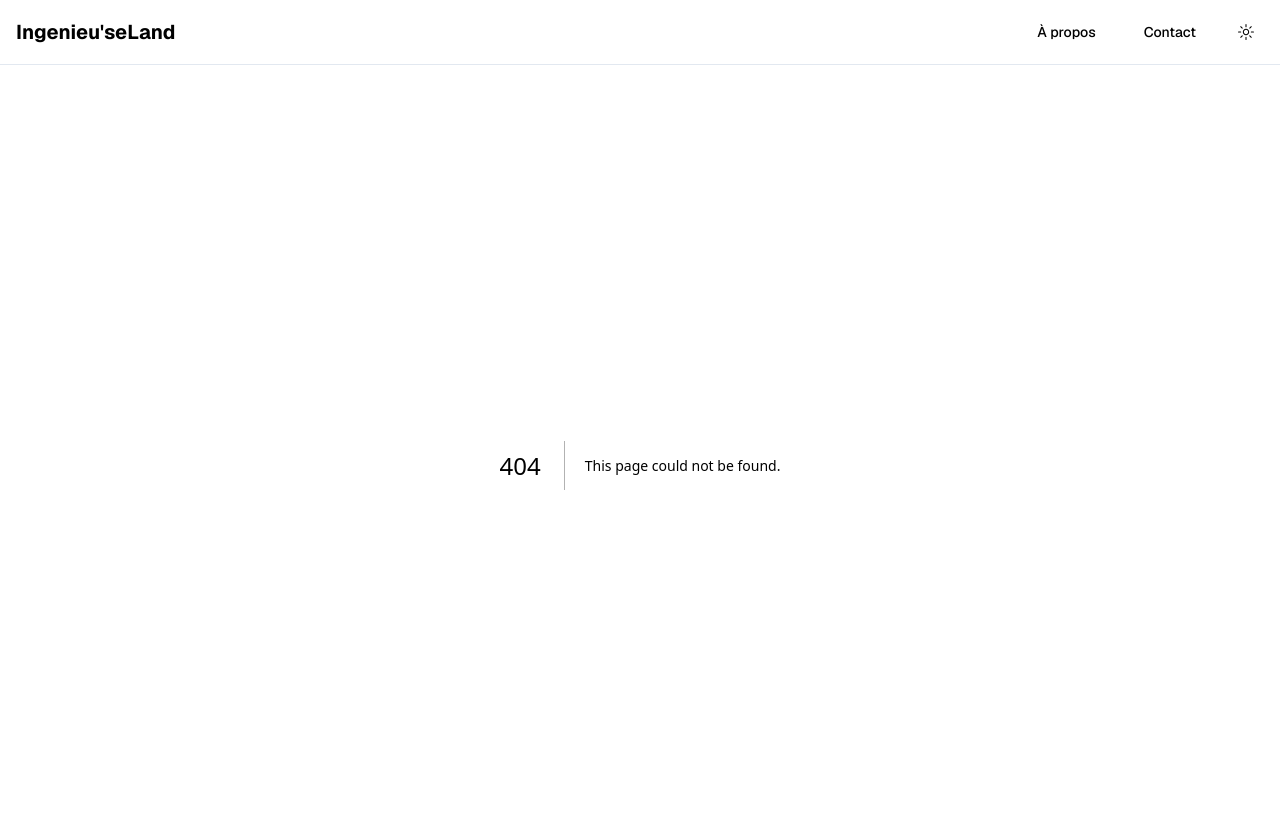
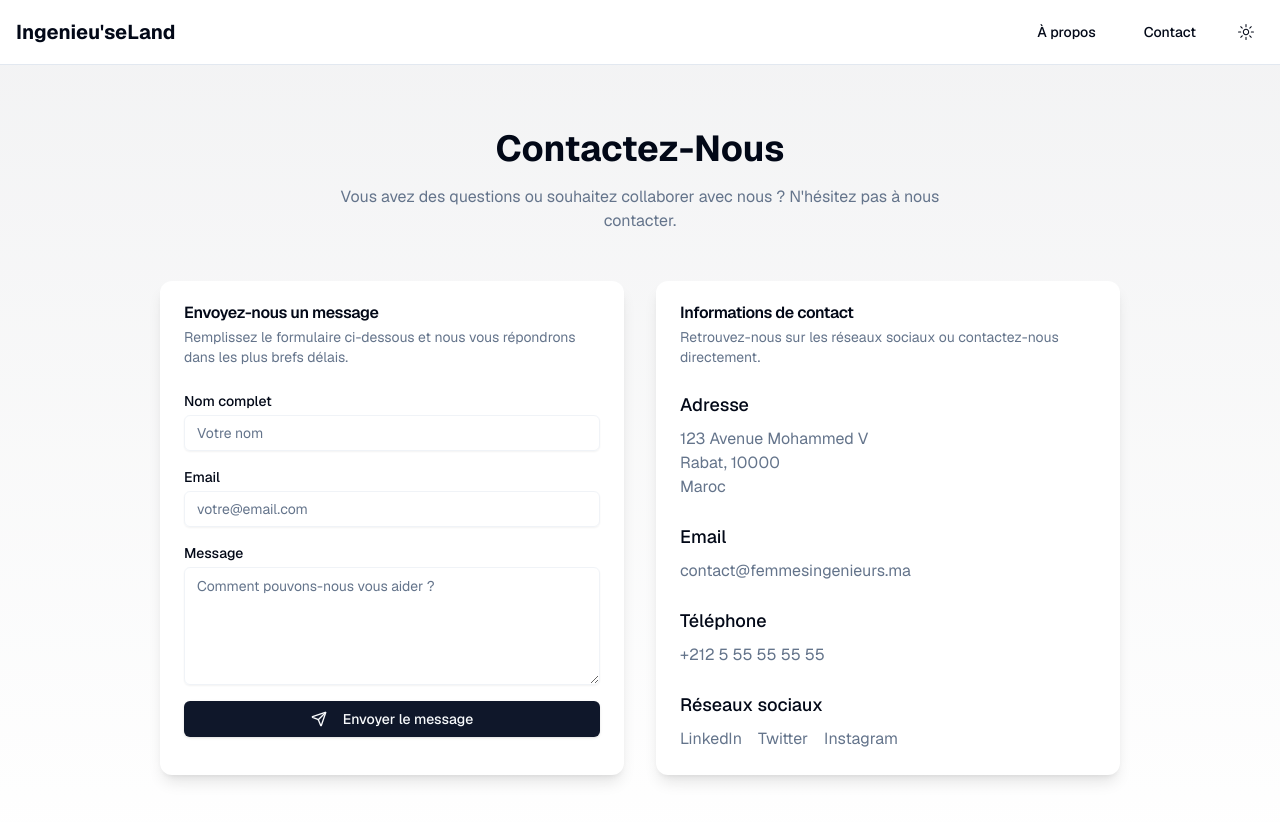
Before and after one commit to akramlam/women, a Next.js app: page /contact in a window 1280 px wide. Before the commit this address had no page. Shown: the top 822 px of the page. Built offline with nearby package versions, Linux system fonts and the light colour scheme.

Commit message:
I apolog

```diff
--- /dev/null
+++ b/src/app/contact/page.tsx
@@ -0,0 +1,216 @@
+"use client"
+
+import { useState } from "react"
+import { Button } from "@/components/ui/button"
+import { Card, CardContent, CardDescription, CardHeader, CardTitle } from "@/components/ui/card"
+import { Input } from "@/components/ui/input"
+import { Textarea } from "@/components/ui/textarea"
+import { useToast } from "@/hooks/use-toast"
+import { Send, Loader2, CheckCircle } from "lucide-react"
+
+export default function ContactPage() {
+  const { toast } = useToast()
+  const [isSubmitting, setIsSubmitting] = useState(false)
+  const [isSuccess, setIsSuccess] = useState(false)
+  const [formData, setFormData] = useState({
+    name: "",
+    email: "",
+    message: "",
+  })
+
+  const handleChange = (e: React.ChangeEvent<HTMLInputElement | HTMLTextAreaElement>) => {
+    const { name, value } = e.target
+    setFormData((prev) => ({ ...prev, [name]: value }))
+  }
+
+  const handleSubmit = async (e: React.FormEvent) => {
+    e.preventDefault()
+    setIsSubmitting(true)
+    setIsSuccess(false)
+
+    try {
+      const response = await fetch("/api/send-email", {
+        method: "POST",
+        headers: {
+          "Content-Type": "application/json",
+        },
+        body: JSON.stringify(formData),
+      })
+
+      const data = await response.json()
+
+      if (response.ok) {
+        // Show success toast
+        toast({
+          title: "Message envoyé !",
+          description: "Nous vous répondrons dans les plus brefs délais.",
+          variant: "default",
+          duration: 5000,
+        })
+
+        // Set success state for UI feedback
+        setIsSuccess(true)
+
+        // Reset form
+        setFormData({ name: "", email: "", message: "" })
+
+        // Reset success state after 3 seconds
+        setTimeout(() => {
+          setIsSuccess(false)
+        }, 3000)
+      } else {
+        toast({
+          title: "Erreur",
+          description: data.error || "Une erreur est survenue. Veuillez réessayer.",
+          variant: "destructive",
+          duration: 5000,
+        })
+      }
+    } catch (error) {
+      console.error("Erreur lors de l'envoi du message:", error);
+      toast({
+        title: "Erreur de connexion",
+        description: "Impossible de se connecter au serveur. Veuillez vérifier votre connexion internet.",
+        variant: "destructive",
+        duration: 5000,
+      })
+    } finally {
+      setIsSubmitting(false)
+    }
+  }
+
+  return (
+    <div className="min-h-screen bg-gradient-to-b from-primary/5 to-background py-16 px-4">
+      <div className="container mx-auto max-w-5xl">
+        <div className="text-center mb-12">
+          <h1 className="text-4xl font-bold mb-4">Contactez-Nous</h1>
+          <p className="text-muted-foreground max-w-2xl mx-auto">
+            Vous avez des questions ou souhaitez collaborer avec nous ? N&apos;hésitez pas à nous contacter.
+          </p>
+        </div>
+
+        <div className="grid grid-cols-1 md:grid-cols-2 gap-8">
+          <Card className="border-0 shadow-lg">
+            <CardHeader>
+              <CardTitle>Envoyez-nous un message</CardTitle>
+              <CardDescription>
+                Remplissez le formulaire ci-dessous et nous vous répondrons dans les plus brefs délais.
+              </CardDescription>
+            </CardHeader>
+            <CardContent>
+              <form onSubmit={handleSubmit} className="space-y-4">
+                <div>
+                  <label htmlFor="name" className="block text-sm font-medium mb-1">
+                    Nom complet
+                  </label>
+                  <Input
+                    id="name"
+                    name="name"
+                    value={formData.name}
+                    onChange={handleChange}
+                    placeholder="Votre nom"
+                    required
+                    className="border-input/50 focus:border-primary"
+                  />
+                </div>
+                <div>
+                  <label htmlFor="email" className="block text-sm font-medium mb-1">
+                    Email
+                  </label>
+                  <Input
+                    id="email"
+                    name="email"
+                    type="email"
+                    value={formData.email}
+                    onChange={handleChange}
+                    placeholder="votre@email.com"
+                    required
+                    className="border-input/50 focus:border-primary"
+                  />
+                </div>
+                <div>
+                  <label htmlFor="message" className="block text-sm font-medium mb-1">
+                    Message
+                  </label>
+                  <Textarea
+                    id="message"
+                    name="message"
+                    value={formData.message}
+                    onChange={handleChange}
+                    placeholder="Comment pouvons-nous vous aider ?"
+                    rows={5}
+                    required
+                    className="border-input/50 focus:border-primary"
+                  />
+                </div>
+                <Button
+                  type="submit"
+                  className={`w-full transition-all ${isSuccess ? 'bg-green-600 hover:bg-green-700' : ''}`}
+                  disabled={isSubmitting}
+                >
+                  {isSubmitting ? (
+                    <>
+                      <Loader2 className="mr-2 h-4 w-4 animate-spin" />
+                      Envoi en cours...
+                    </>
+                  ) : isSuccess ? (
+                    <>
+                      <CheckCircle className="mr-2 h-4 w-4" />
+                      Message envoyé !
+                    </>
+                  ) : (
+                    <>
+                      <Send className="mr-2 h-4 w-4" />
+                      Envoyer le message
+                    </>
+                  )}
+                </Button>
+              </form>
+            </CardContent>
+          </Card>
+
+          <Card className="border-0 shadow-lg">
+            <CardHeader>
+              <CardTitle>Informations de contact</CardTitle>
+              <CardDescription>
+                Retrouvez-nous sur les réseaux sociaux ou contactez-nous directement.
+              </CardDescription>
+            </CardHeader>
+            <CardContent className="space-y-6">
+              <div>
+                <h3 className="font-medium text-lg mb-2">Adresse</h3>
+                <p className="text-muted-foreground">
+                  123 Avenue Mohammed V<br />
+                  Rabat, 10000<br />
+                  Maroc
+                </p>
+              </div>
+              <div>
+                <h3 className="font-medium text-lg mb-2">Email</h3>
+                <p className="text-muted-foreground">contact@femmesingenieurs.ma</p>
+              </div>
+              <div>
+                <h3 className="font-medium text-lg mb-2">Téléphone</h3>
+                <p className="text-muted-foreground">+212 5 55 55 55 55</p>
+              </div>
+              <div>
+                <h3 className="font-medium text-lg mb-2">Réseaux sociaux</h3>
+                <div className="flex space-x-4 mt-2">
+                  <a href="#" className="text-muted-foreground hover:text-primary transition-colors">
+                    LinkedIn
+                  </a>
+                  <a href="#" className="text-muted-foreground hover:text-primary transition-colors">
+                    Twitter
+                  </a>
+                  <a href="#" className="text-muted-foreground hover:text-primary transition-colors">
+                    Instagram
+                  </a>
+                </div>
+              </div>
+            </CardContent>
+          </Card>
+        </div>
+      </div>
+    </div>
+  )
+}
```
